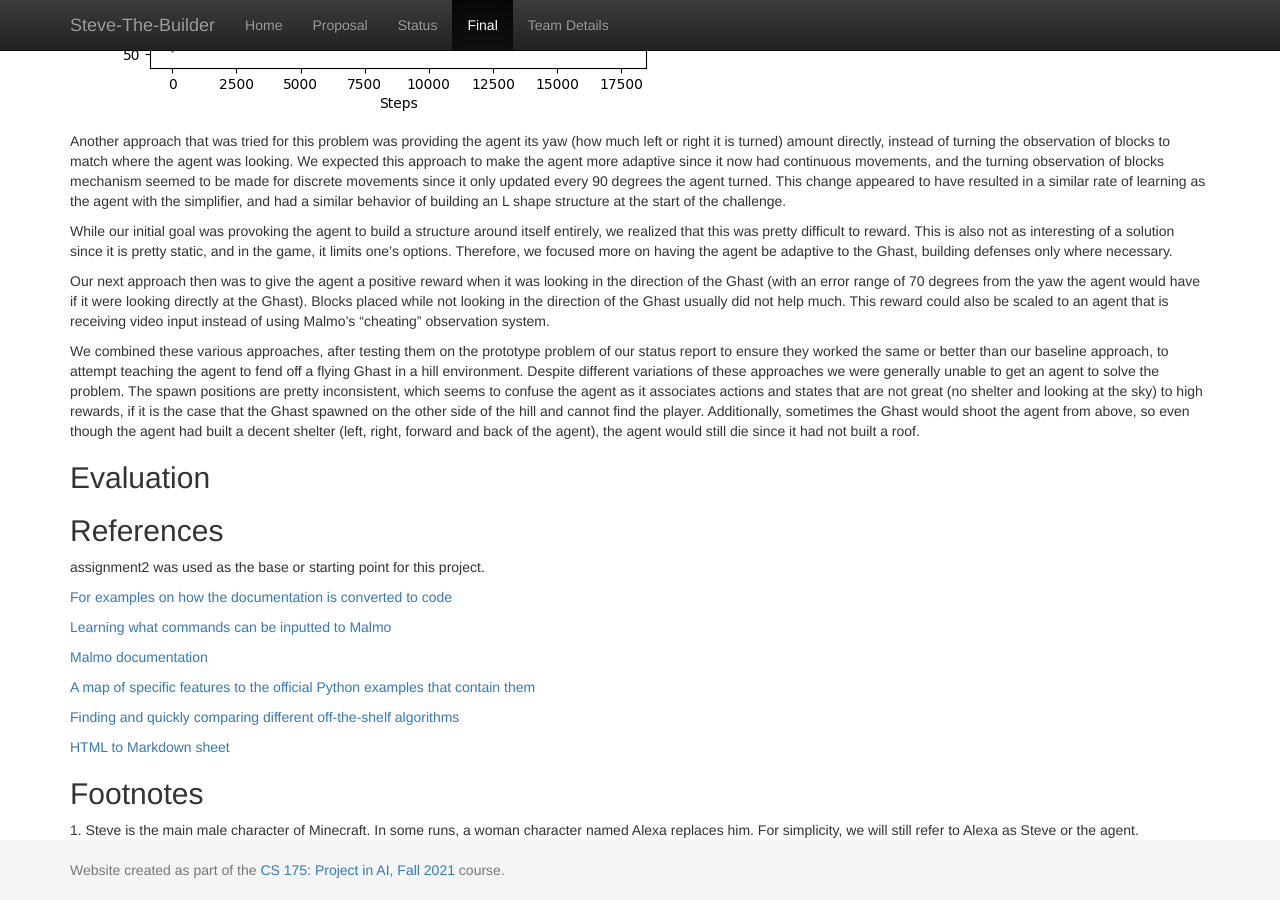
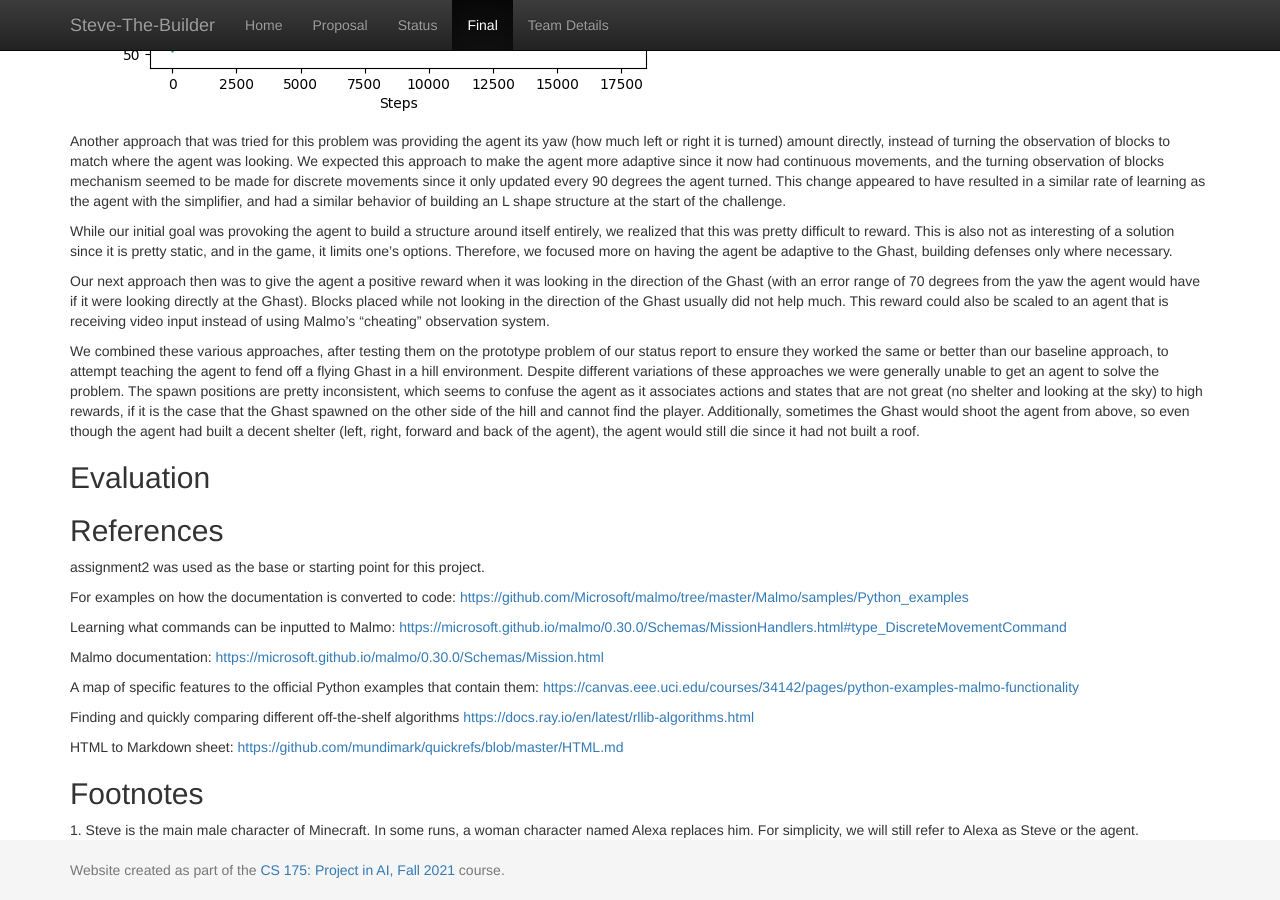
Before and after one commit to Timmichi/Steve-The-Builder, a Jekyll site: the page built from docs/final.md, in a window 1280 px wide and 900 px high, scrolled down 2756 px. Built offline with Jekyll 4.4.1, drawn with Linux system fonts in a browser that asks for light colours; some of the changed lines change nothing that is shown.

Commit message:
Updated final.md

```diff
--- a/docs/final.md
+++ b/docs/final.md
@@ -39,17 +39,17 @@ We combined these various approaches, after testing them on the prototype proble
 
 assignment2 was used as the base or starting point for this project.
 
-[For examples on how the documentation is converted to code](https://github.com/Microsoft/malmo/tree/master/Malmo/samples/Python_examples)
+For examples on how the documentation is converted to code: [https://github.com/Microsoft/malmo/tree/master/Malmo/samples/Python_examples](https://github.com/Microsoft/malmo/tree/master/Malmo/samples/Python_examples)
 
-[Learning what commands can be inputted to Malmo](https://microsoft.github.io/malmo/0.30.0/Schemas/MissionHandlers.html#type_DiscreteMovementCommand)
+Learning what commands can be inputted to Malmo: [https://microsoft.github.io/malmo/0.30.0/Schemas/MissionHandlers.html#type_DiscreteMovementCommand](https://microsoft.github.io/malmo/0.30.0/Schemas/MissionHandlers.html#type_DiscreteMovementCommand)
 
-[Malmo documentation](https://microsoft.github.io/malmo/0.30.0/Schemas/Mission.html)
+Malmo documentation: [https://microsoft.github.io/malmo/0.30.0/Schemas/Mission.html](https://microsoft.github.io/malmo/0.30.0/Schemas/Mission.html)
 
-[A map of specific features to the official Python examples that contain them](https://canvas.eee.uci.edu/courses/34142/pages/python-examples-malmo-functionality)
+A map of specific features to the official Python examples that contain them: [https://canvas.eee.uci.edu/courses/34142/pages/python-examples-malmo-functionality](https://canvas.eee.uci.edu/courses/34142/pages/python-examples-malmo-functionality)
 
-[Finding and quickly comparing different off-the-shelf algorithms](https://docs.ray.io/en/latest/rllib-algorithms.html)
+Finding and quickly comparing different off-the-shelf algorithms [https://docs.ray.io/en/latest/rllib-algorithms.html](https://docs.ray.io/en/latest/rllib-algorithms.html)
 
-[HTML to Markdown sheet](https://github.com/mundimark/quickrefs/blob/master/HTML.md)
+HTML to Markdown sheet: [https://github.com/mundimark/quickrefs/blob/master/HTML.md](https://github.com/mundimark/quickrefs/blob/master/HTML.md)
 
 ## Footnotes
 
```
